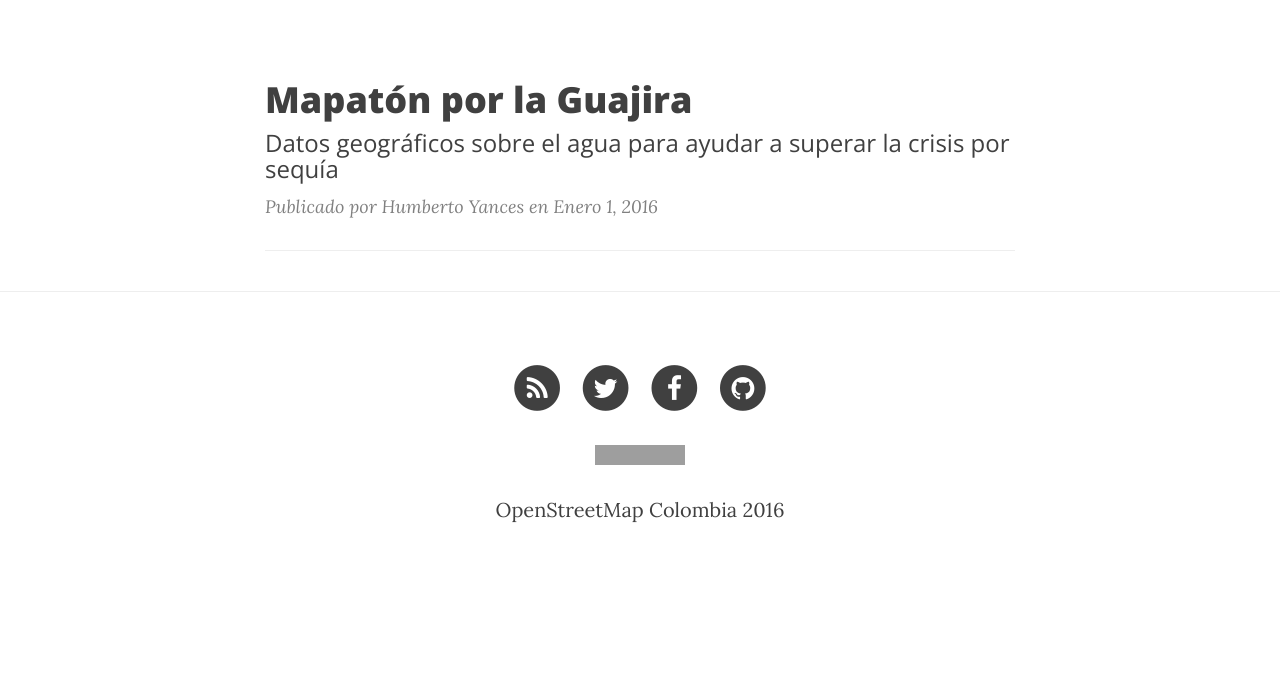
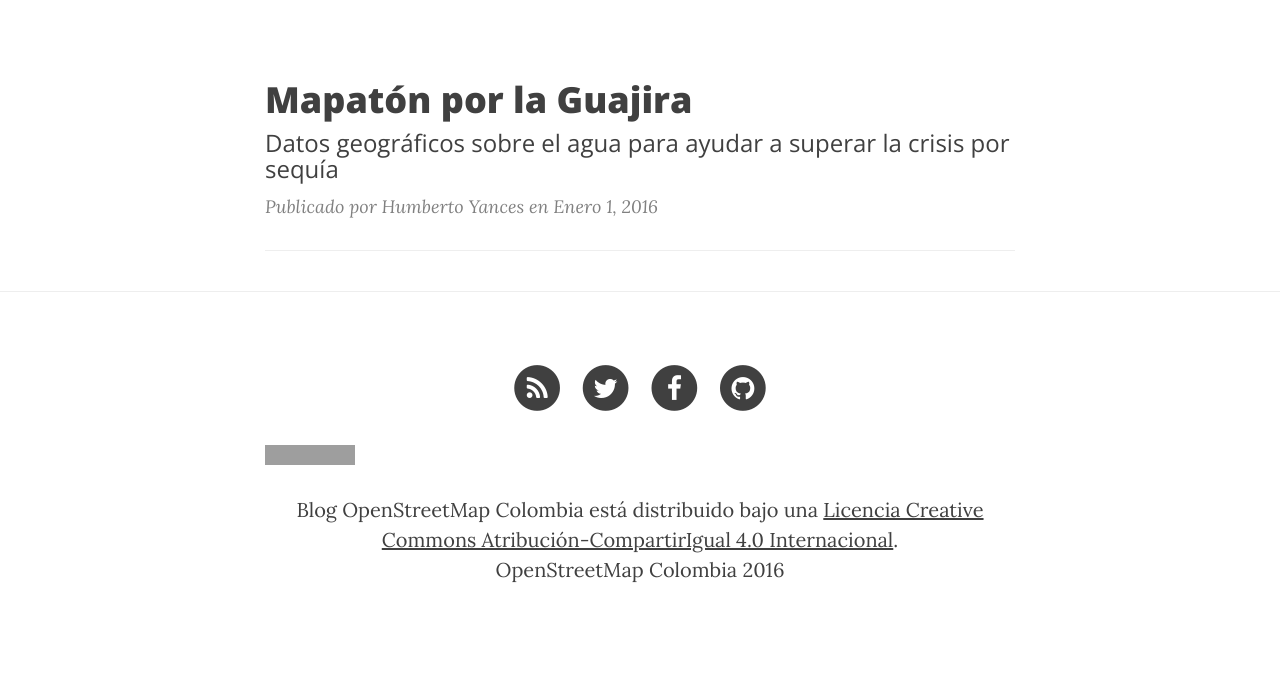
Before and after one commit to redhumus/openstreetmapcolombia.github.io, a Jekyll site: the page built from index.html, in a window 1280 px wide. Shown: the part 712-1392 px from the top of the page. Built offline with Jekyll 4.4.1, drawn with Linux system fonts in a browser that asks for light colours; nearby versions of some CDN libraries; the list of posts is cut into pages by our own code; before the commit the page ends 1332 px from its top, so only the background shows below that; grey boxes are pictures that could not be loaded.

Commit message:
mejoras en leyenda etiqueta CC.

```diff
--- a/_includes/footer.html
+++ b/_includes/footer.html
@@ -44,7 +44,7 @@
                     {% endif %}
                 </ul>
                 <p class="text-center">
-                    <a rel="license" href="http://creativecommons.org/licenses/by-sa/4.0/"><img alt="Licencia de Creative Commons" style="border-width:0" src="https://i.creativecommons.org/l/by-sa/4.0/88x31.png" class="center-block" /></a><br>{{ site.title }} {{ site.time | date: '%Y' }}
+                    <a rel="license" href="http://creativecommons.org/licenses/by-sa/4.0/"><img alt="Licencia Creative Commons" style="border-width:0" src="https://i.creativecommons.org/l/by-sa/4.0/88x31.png" /></a><br /><span xmlns:dct="http://purl.org/dc/terms/" property="dct:title">Blog OpenStreetMap Colombia</span> está distribuido bajo una <a rel="license" href="http://creativecommons.org/licenses/by-sa/4.0/">Licencia Creative Commons Atribución-CompartirIgual 4.0 Internacional</a>.<br>{{ site.title }} {{ site.time | date: '%Y' }}
                 </p>
                 <p>
 
```
